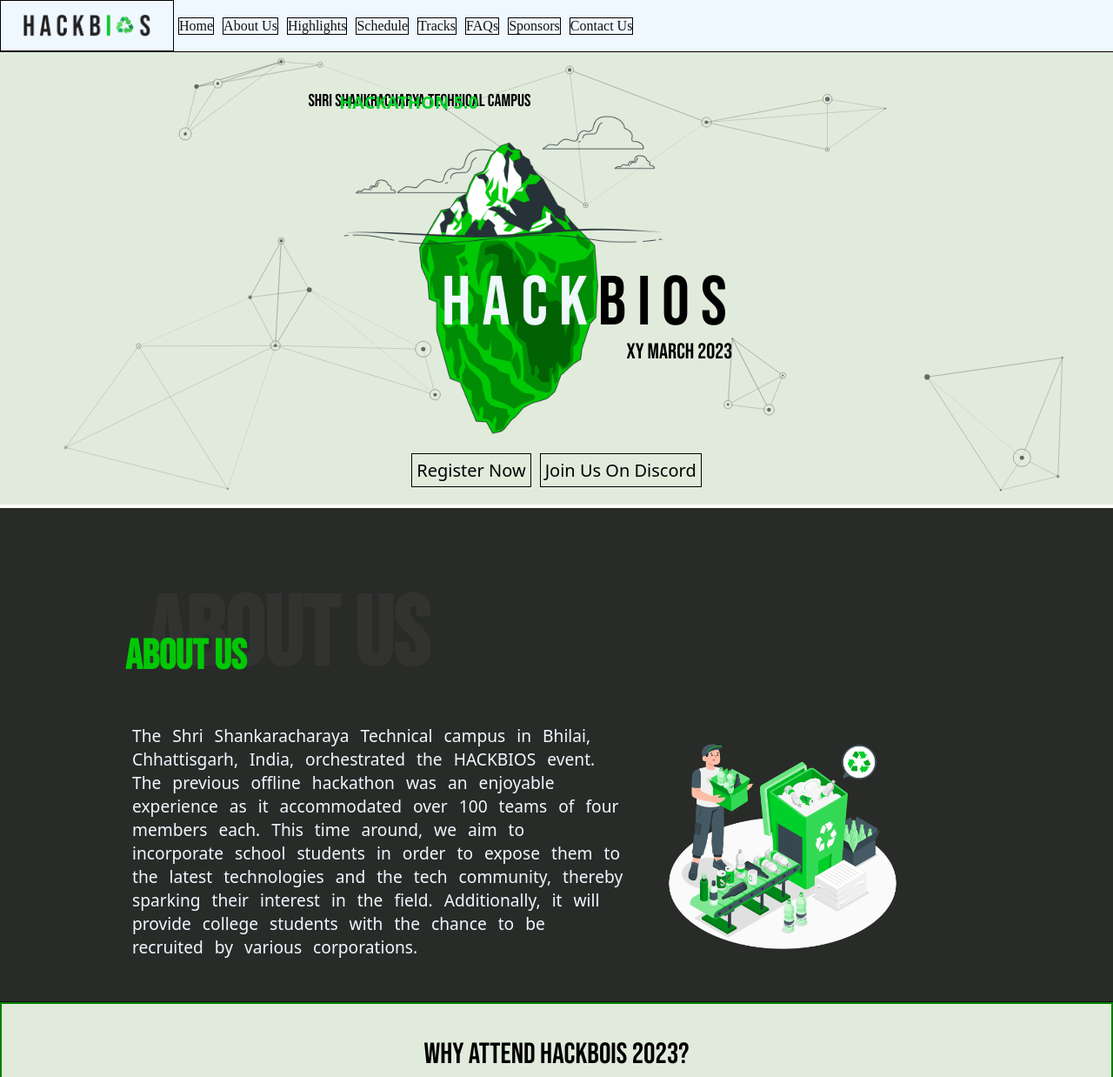
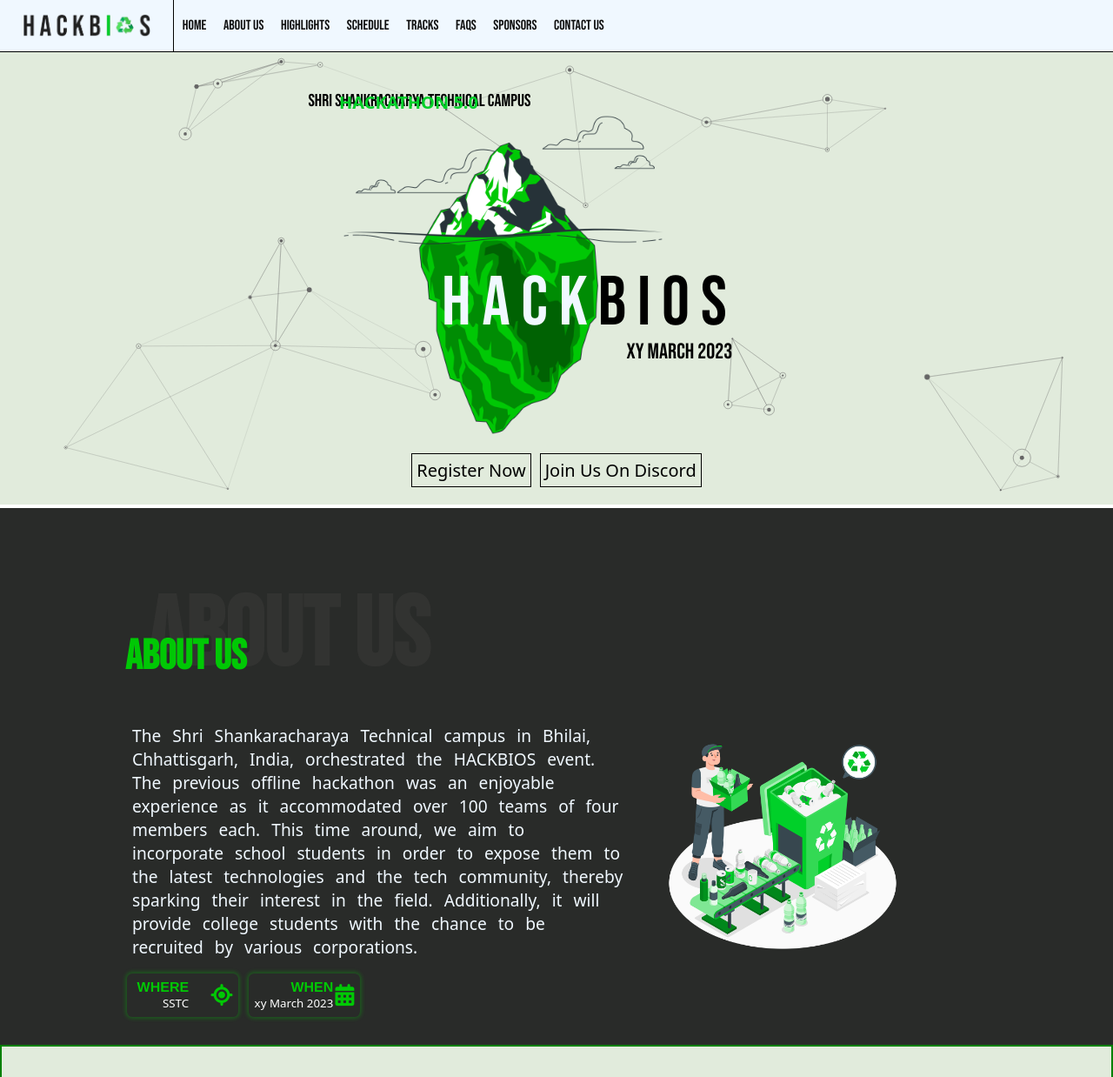
Before and after one commit to Shivam26-2002/hackbios, a plain HTML site: page index.html in a window 1280 px wide. Shown: the top 1238 px of the page at 87% size. Drawn offline with Linux system fonts and the light colour scheme.

Commit message:
more changes

```diff
--- a/index.html
+++ b/index.html
@@ -37,7 +37,6 @@
           </div>
         </div>
         <div class="nav-slide">
-
           <div><a href="#home-section">Home</a></div>
           <div><a href="#highlights">About Us</a></div>
           <div><a href="#highlights">Highlights</a></div>
@@ -46,7 +45,6 @@
           <div><a href="#highlights">FAQs</a></div>
           <div><a href="#highlights">Sponsors</a></div>
           <div><a href="#highlights">Contact Us</a></div>
-
         </div>
       </div>
     </section>
@@ -118,6 +116,32 @@
               <img src="./images/Waste management-amico.png" alt="" />
               <!-- <a href="https://storyset.com/people">People illustrations by Storyset</a> -->
             </a>
+          </div>
+        </div>
+
+        <!-- hiresh -->
+        <div class="venue-container">
+          <div class="about-venue">
+            <a
+              href="https://goo.gl/maps/xzvpin2gfSsPpiZi7"
+              rel="noopener"
+              target="_blank"
+            >
+              <div class="about-venue-content about-one">
+                <span>WHERE</span>
+                <p>SSTC</p>
+              </div>
+            </a>
+
+            <i class="fa-solid fa-location-crosshairs"></i>
+          </div>
+
+          <div class="about-venue">
+            <div class="about-venue-content">
+              <span>WHEN</span>
+              <p>xy March 2023</p>
+            </div>
+            <i class="fa-solid fa-calendar-days"></i>
           </div>
         </div>
       </div>
--- a/style.css
+++ b/style.css
@@ -216,19 +216,32 @@ a{
     /* flex-direction: row; */
 }
 .nav-menu div{
-    border: 1px solid;
+    /* border: 1px solid; */
     margin: 0 5px;
 }
-.nav-menu a{
-    font-size: 2    vw;
 
-    text-decoration:none;
-}
+.nav-menu a {
+    color: var(--black);
+    cursor: pointer;
+    /* font-size: 2vw; */
+    /* margin: 0.7rem 1rem 0.4rem; */
+    /* font-size: 1.4rem; */
+    text-decoration: none;
+    font-family: "Bebas Neue", cursive;
+    padding-bottom: 0.3rem;
+    border-bottom: 2px solid transparent;
+    transition: 0.3s ease-in;
+    padding: 0.3rem;
+  }
+
+.nav-menu a:hover {
+    border-color: var(--primary-color);
+  }
 
 
 .nav-logo{
     /* background-color: #00C805; */
-    border: 1px black solid;
+    border-right: 1px black solid;
     width: 200px;
     height: 100%;
     position: absolute;
@@ -504,7 +517,7 @@ a{
     /* background-color: rgb(0, 44, 21);; */
     /* background-color: whitesmoke; */
     /* border-top: #101010 1px solid; */
-    border-bottom: #101010 1px solid;
+    /* border-bottom: #d1b2b2 1px solid; */
     /* height: 80vh; */
 }
 
@@ -1156,3 +1169,59 @@ h2 {
         margin-bottom: 30px;
     }
 }
+
+
+
+
+
+
+.venue-container {
+    display: flex;
+    width: 280px;
+    margin-left: 20px;
+  }
+
+  .venue-container a {
+    text-decoration: none;
+  }
+
+  .about-venue {
+    position: relative;
+    margin: 0 2%;
+    display: flex;align-items: center;
+    width: 150px;
+    height: 50px;
+    box-shadow: 0 0 4px 2px rgba(0, 200, 5, 0.3);
+    border-radius: 0.4rem;
+    transition: all 0.5s ease-in-out;
+  }
+  .about-venue:hover {
+    background-color: rgba(106, 128, 107, 0.1);
+  }
+
+  .about-venue i {
+    font-size: 25px;
+    position: absolute;
+    right: 7px;
+    color: rgb(0, 200, 5);
+  }
+  .about-venue p {
+    color: white;
+    font-weight: 100;
+    font-size: smaller;
+    font-family: "Capsule Sans Display",system-ui,-apple-system,BlinkMacSystemFont,"Segoe UI",Helvetica,Arial,sans-serif;
+  }
+
+  .about-venue span {
+    font-family: Helvetica, sans-serif;
+    color: #00c805;
+    font-weight: bold;
+  }
+  .about-venue-content {
+    text-align: right;
+    margin-left: 7px;
+  }
+
+.about-one{
+    margin-left: 12px;
+}
```
